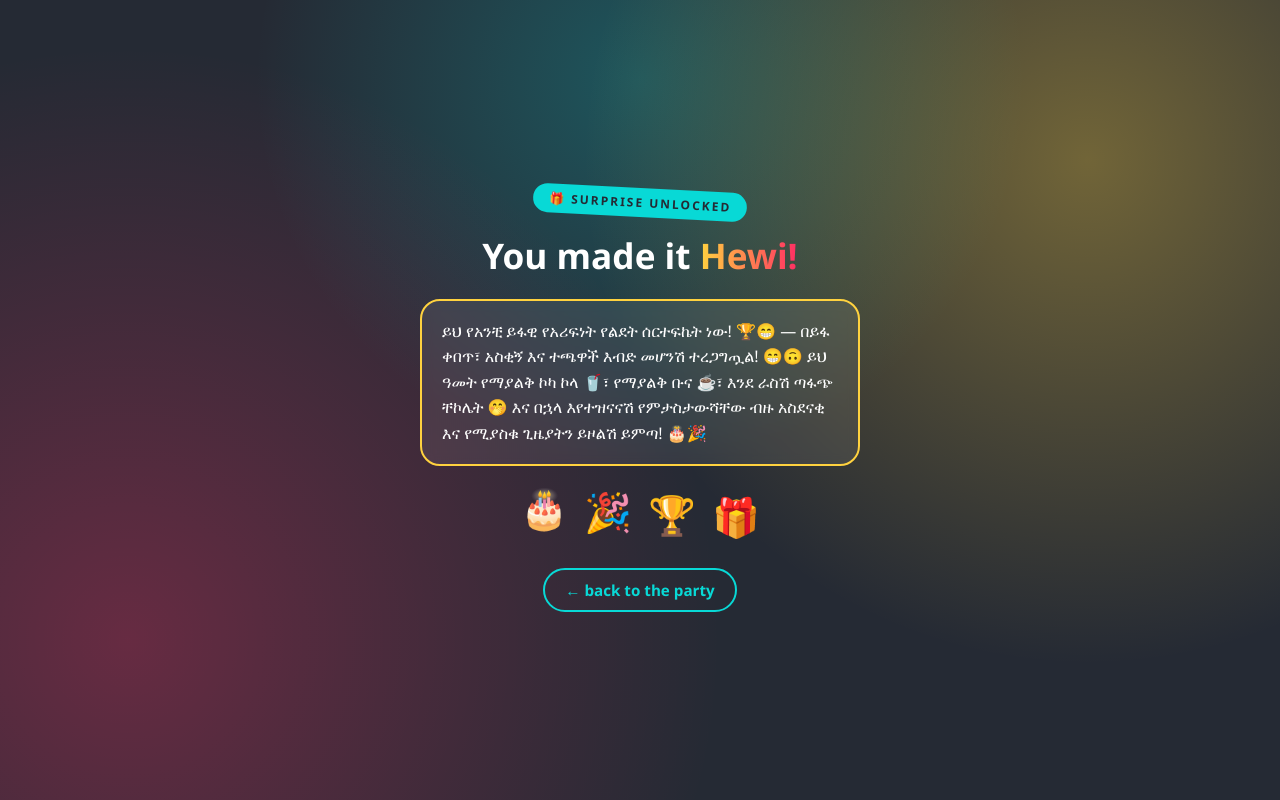
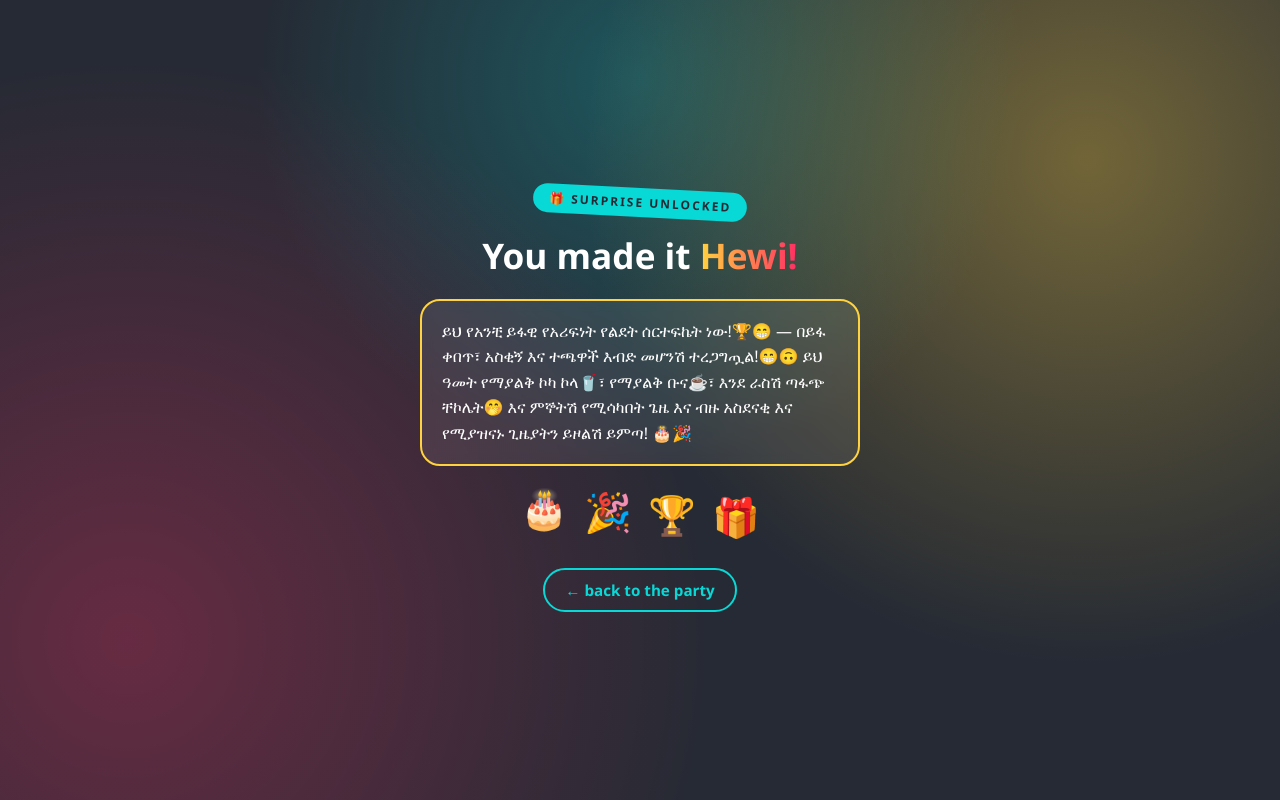
Before and after one commit to kibreab24/birthday, a plain HTML site: page gifts.html in a window 1280 px wide. Drawn offline with Linux system fonts and the light colour scheme.

Commit message:
Update birthday message in gifts.html

```diff
--- a/gifts.html
+++ b/gifts.html
@@ -136,9 +136,11 @@
   <h1>You made it <span class="accent">Hewi!</span></h1>
 
   <div class="note">
-    ይህ የአንቺ ይፋዊ የአሪፍነት የልደት ሰርተፍኬት ነው! 🏆😁 — በይፋ ቀበጥ፣ አስቂኝ እና ተጫዋች እብድ መሆንሽ ተረጋግጧል! 😁🙃
-ይህ ዓመት የማያልቅ ኮካ ኮላ 🥤፣ የማያልቅ ቡና ☕፣ እንደ ራስሽ ጣፋጭ ቸኮሌት 🤭
-    እና በኋላ እየተዝናናሽ የምታስታውሻቸው ብዙ አስደናቂ እና የሚያስቁ ጊዜያትን ይዞልሽ ይምጣ! 🎂🎉
+    ይህ የአንቺ ይፋዊ የአሪፍነት የልደት ሰርተፍኬት ነው!🏆😁
+    — በይፋ ቀበጥ፣ አስቂኝ እና ተጫዋች እብድ መሆንሽ ተረጋግጧል!😁🙃
+
+ይህ ዓመት የማያልቅ ኮካ ኮላ🥤፣ የማያልቅ ቡና☕፣ እንደ ራስሽ ጣፋጭ ቸኮሌት🤭
+    እና ምኞትሽ የሚሳካበት ጌዜ እና ብዙ አስደናቂ እና የሚያዝናኑ ጊዜያትን ይዞልሽ ይምጣ! 🎂🎉
   </div>
 
 
```
